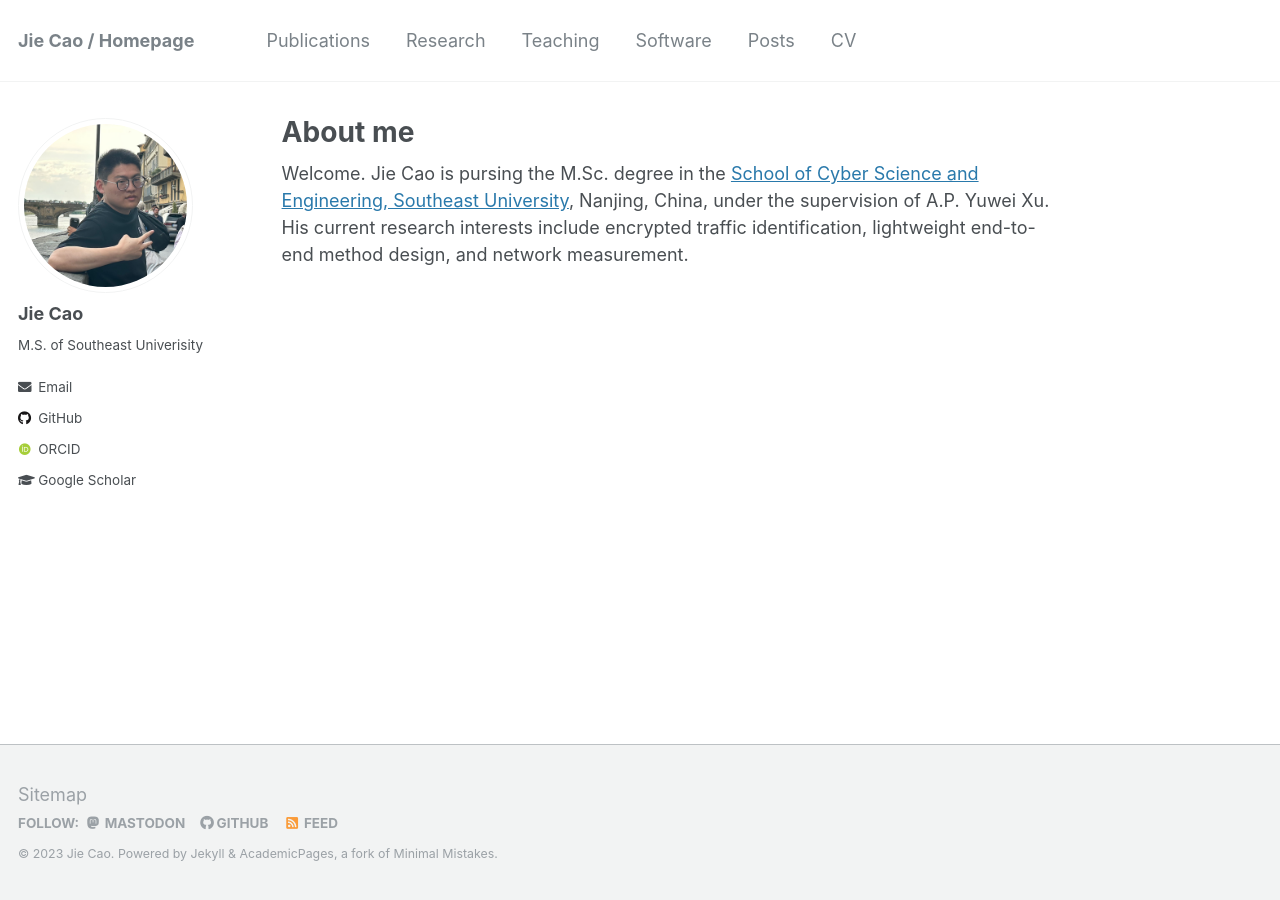
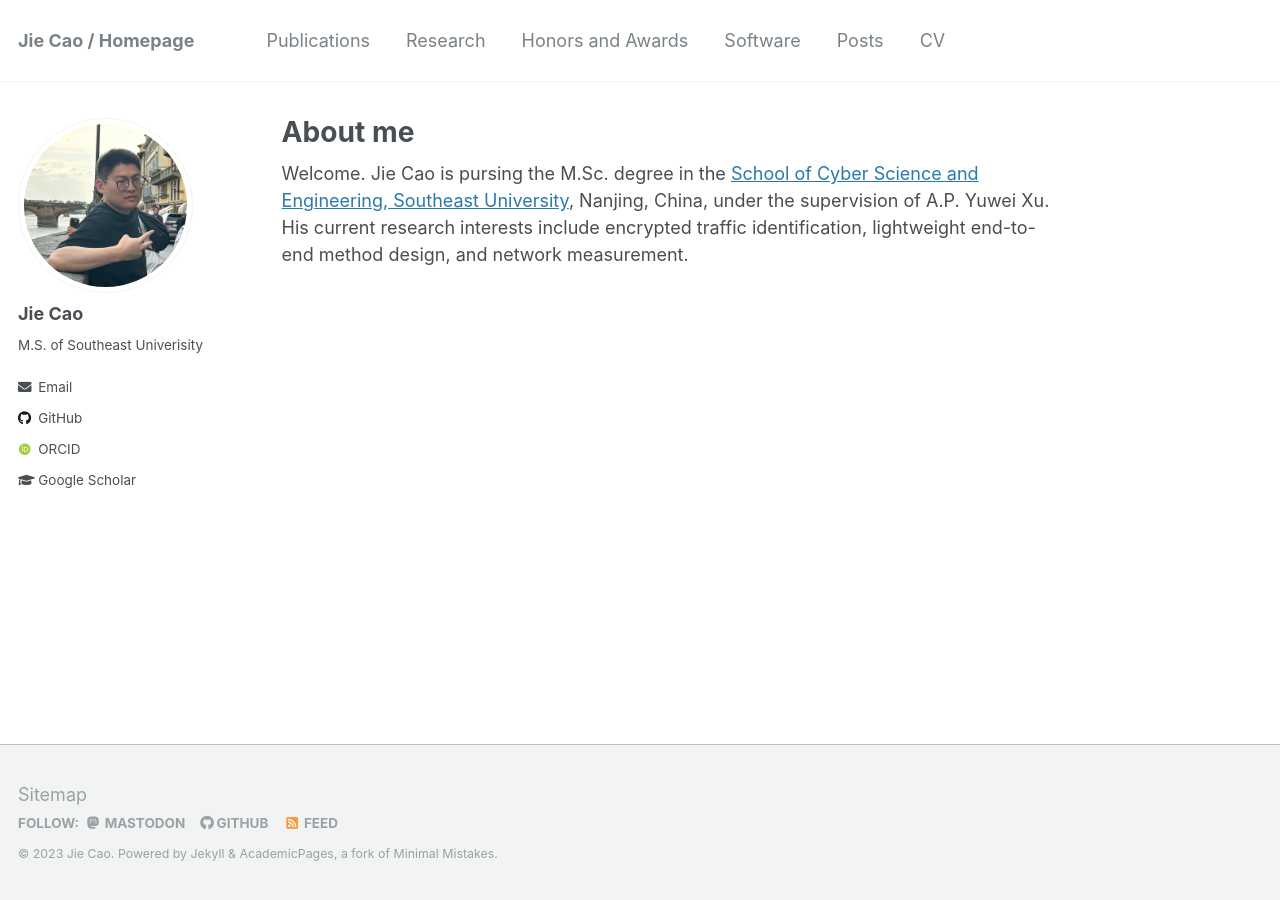
Before and after one commit to JieJayCao/JieJayCao.github.io, a Jekyll site: the page built from _pages/about.md, in a window 1280 px wide. Built offline with Jekyll 4.4.1, drawn with Linux system fonts in a browser that asks for light colours; some web fonts are replaced.

Commit message:
Update navigation.yml

```diff
--- a/_data/navigation.yml
+++ b/_data/navigation.yml
@@ -6,8 +6,8 @@ main:
   - title: "Research"
     url: /research/
 
-  - title: "Teaching"
-    url: /teaching/
+  - title: "Honors and Awards"
+    url: /honorsandawards/
 
   - title: "Software"
     url: /software/
```
